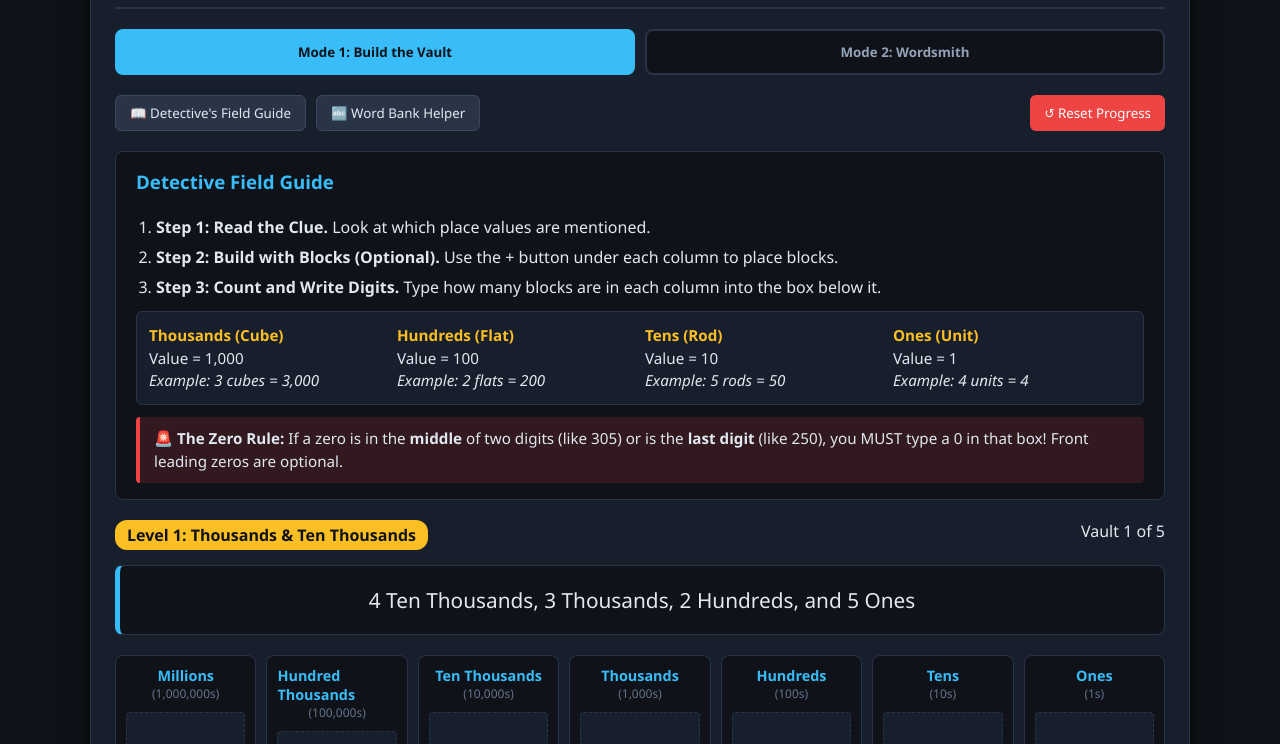
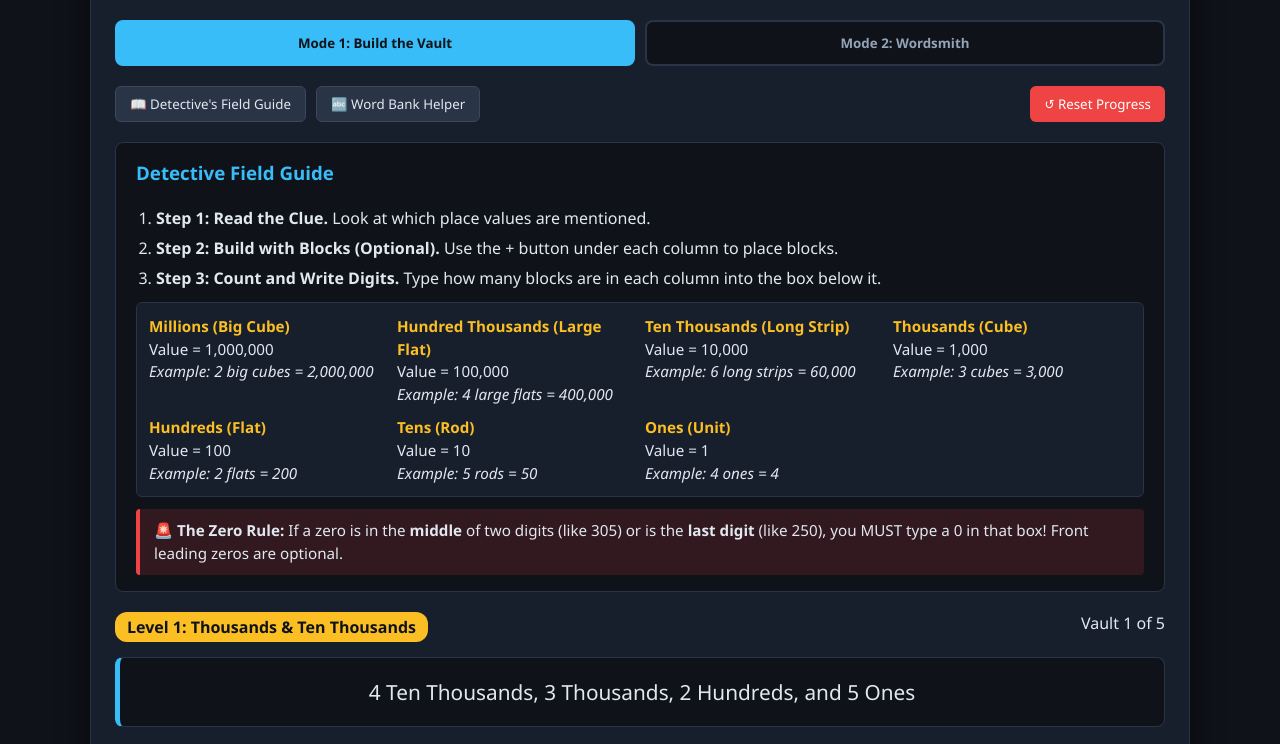
Before and after one commit to digitalsbusiness26-ops/placeValue_4htgrade, a plain HTML site: page index.html in a window 1280 px wide. Shown: the part 108-852 px from the top of the page. Drawn offline with nearby package versions, Linux system fonts and the light colour scheme.

Commit message:
Update index.html

```diff
--- a/index.html
+++ b/index.html
@@ -45,6 +45,12 @@
     .header h2 {
       margin: 0;
       color: #ec30bd;
+      font-size: 1.2rem;
+    }
+
+    .header p {
+      margin: 0;
+      color: #eea333;
       font-size: 1.2rem;
     }
 
@@ -358,7 +364,7 @@
   <div class="game-container">
     <div class="header">
       <h1>🕵️ Place Value Vault Detective</h1>
-      <p>|</p>
+      <p>||</p>
       <h2>Ms. Jean's Class</h2>
       <div class="score-board">Cash Earned: $<span id="score">0</span></div>
     </div>
@@ -385,6 +391,21 @@
 
       <div class="block-ref-list">
         <div class="block-ref-item">
+          <strong>Millions (Big Cube)</strong><br>
+          Value = 1,000,000<br>
+          <em>Example: 2 big cubes = 2,000,000</em>
+        </div>
+        <div class="block-ref-item">
+          <strong>Hundred Thousands (Large Flat)</strong><br>
+          Value = 100,000<br>
+          <em>Example: 4 large flats = 400,000</em>
+        </div>
+        <div class="block-ref-item">
+          <strong>Ten Thousands (Long Strip)</strong><br>
+          Value = 10,000<br>
+          <em>Example: 6 long strips = 60,000</em>
+        </div>
+        <div class="block-ref-item">
           <strong>Thousands (Cube)</strong><br>
           Value = 1,000<br>
           <em>Example: 3 cubes = 3,000</em>
@@ -402,7 +423,7 @@
         <div class="block-ref-item">
           <strong>Ones (Unit)</strong><br>
           Value = 1<br>
-          <em>Example: 4 units = 4</em>
+          <em>Example: 4 ones = 4</em>
         </div>
       </div>
 
@@ -697,7 +718,6 @@
       document.getElementById('pv-grid').style.display = (mode === 1) ? 'grid' : 'none';
       document.getElementById('word-input-area').style.display = (mode === 2) ? 'flex' : 'none';
 
-      // Auto-open respective default panel when switching modes
       if (mode === 1) {
         document.getElementById('guide-panel').style.display = 'block';
         document.getElementById('word-panel').style.display = 'none';
```
